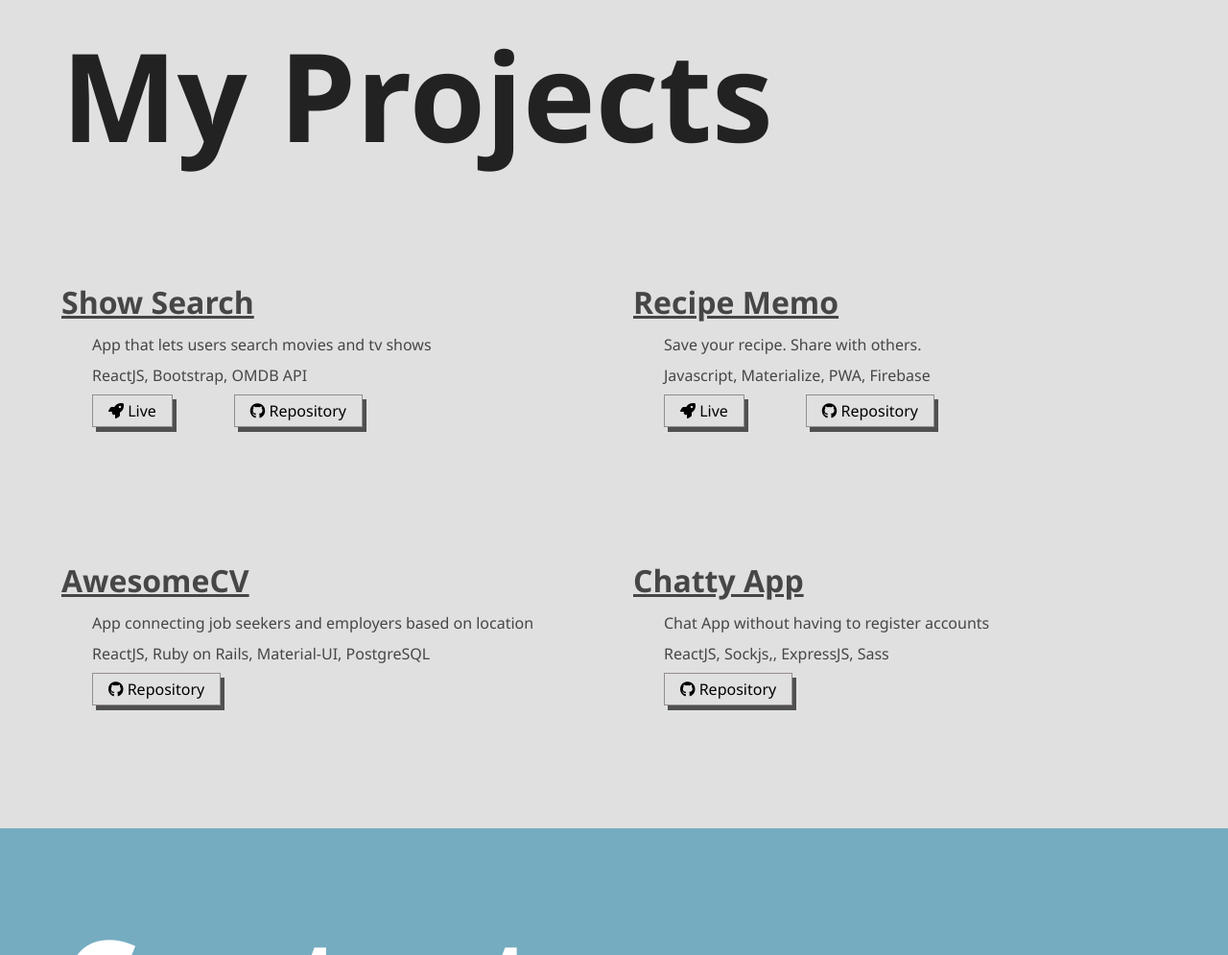
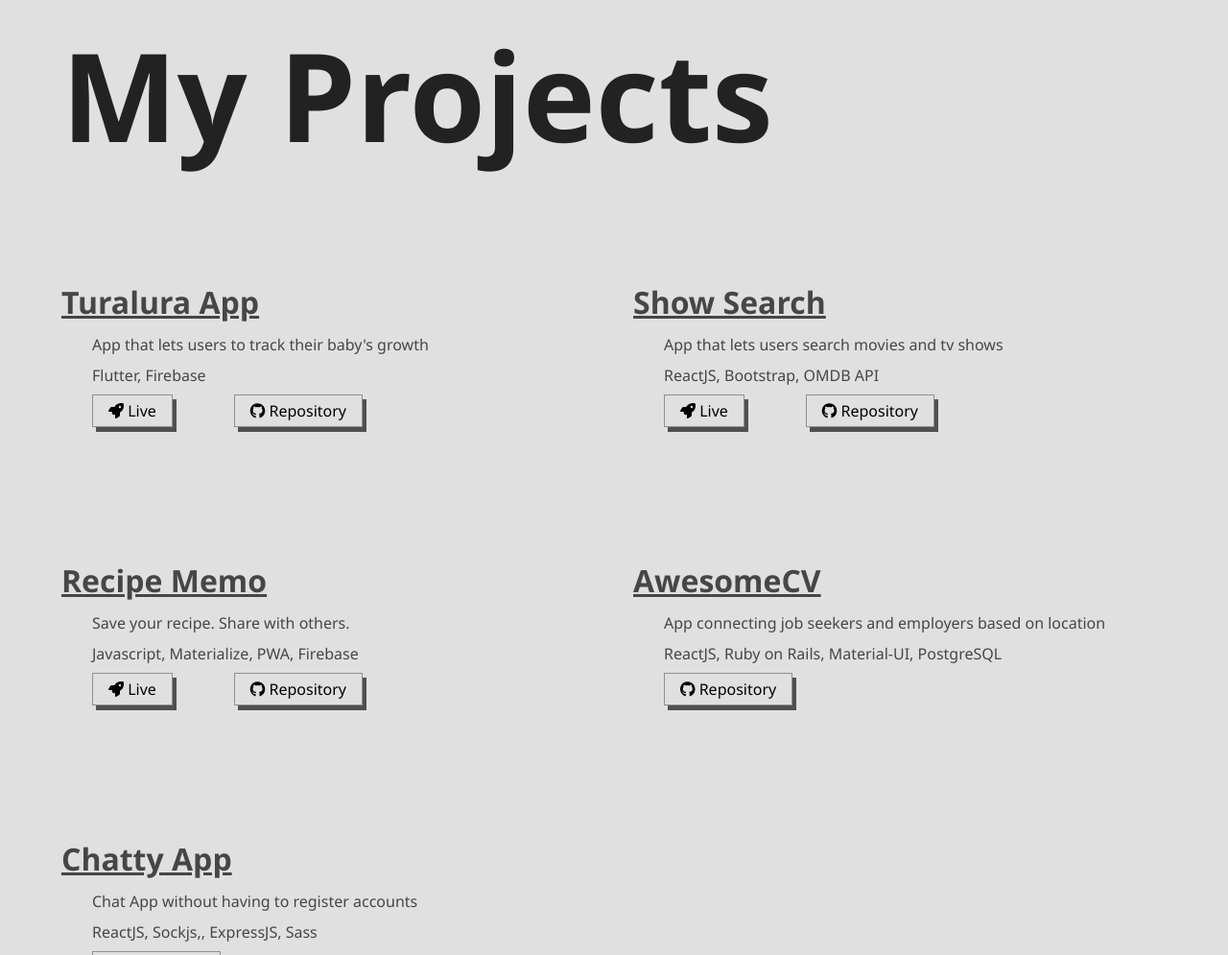
Before and after one commit to kimjaehu/myportfolio, a website: page dist/index.html in a window 1280 px wide. Shown: the part 1860-2855 px from the top of the page at 96% size. Drawn offline with Linux system fonts and the light colour scheme.

Commit message:
updated with a new project

```diff
--- a/dist/index.html
+++ b/dist/index.html
@@ -10,39 +10,6 @@
   </head>
   <body>
     <header>
-      <!-- <div class="menu-btn">
-        <div class="btn-line"></div>
-        <div class="btn-line"></div>
-        <div class="btn-line"></div>
-      </div>
-
-      <nav class="menu">
-        <div class="menu-branding">
-          <div class="portrait"></div>
-        </div>
-        <ul class="menu-nav">
-          <li class="nav-item current">
-            <a href="#home" class="nav-link">
-              Home
-            </a>
-          </li>
-          <li class="nav-item">
-            <a href="#about" class="nav-link">
-              About
-            </a>
-          </li>
-          <li class="nav-item">
-            <a href="project.html" class="nav-link">
-              My Project
-            </a>
-          </li>
-          <li class="nav-item">
-            <a href="contact.html" class="nav-link">
-              contact
-            </a>
-          </li>
-        </ul>
-      </nav> -->
     </header>
     <main id="home">
       <a name="home"></a>
@@ -111,7 +78,21 @@
       <section >
 
           <h2 class="project-heading">My Projects</h2>
+
           <div class="projects">
+            <div class="item">
+              <h3 class="project-heading"> Turalura App </h3>
+              <p class="project-desc">
+                App that lets users to track their baby's growth
+              </p>
+              <p class="project-desc">Flutter, Firebase</p>
+              <a href="https://play.google.com/store/apps/details?id=com.kosmicdust.turalura&hl=en/"  target="_blank" class="btn btn-project">
+                <i class="fas fa-rocket fa-1x"></i> Live
+              </a>
+              <a href="https://github.com/kimjaehu/turalura/"  target="_blank" class="btn btn-project">
+                <i class="fab fa-github fa-1x"></i> Repository
+              </a>
+            </div>
           <div class="item">
             <h3 class="project-heading"> Show Search </h3>
             <p class="project-desc">
```
Also changed, not shown: dist/img/projects/logger.jpg (deleted), dist/img/projects/showSearch.jpg (added).
